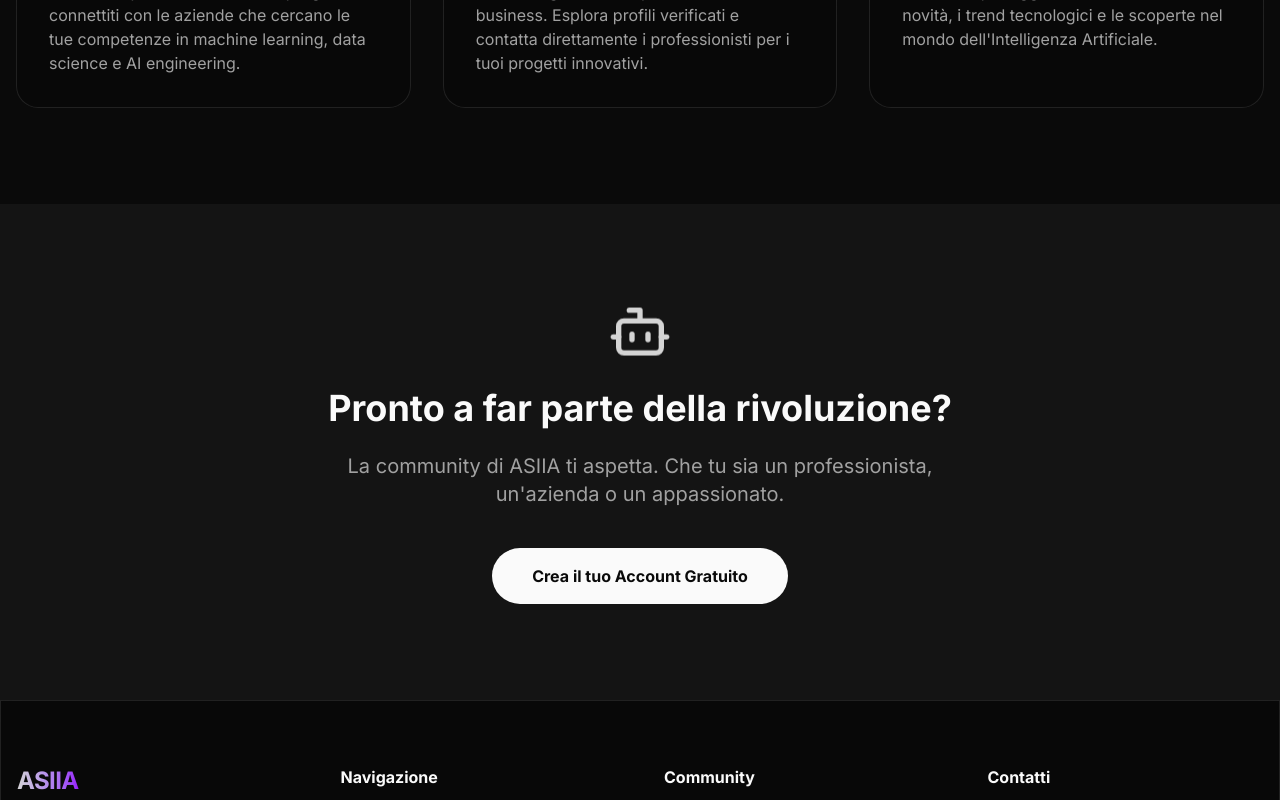
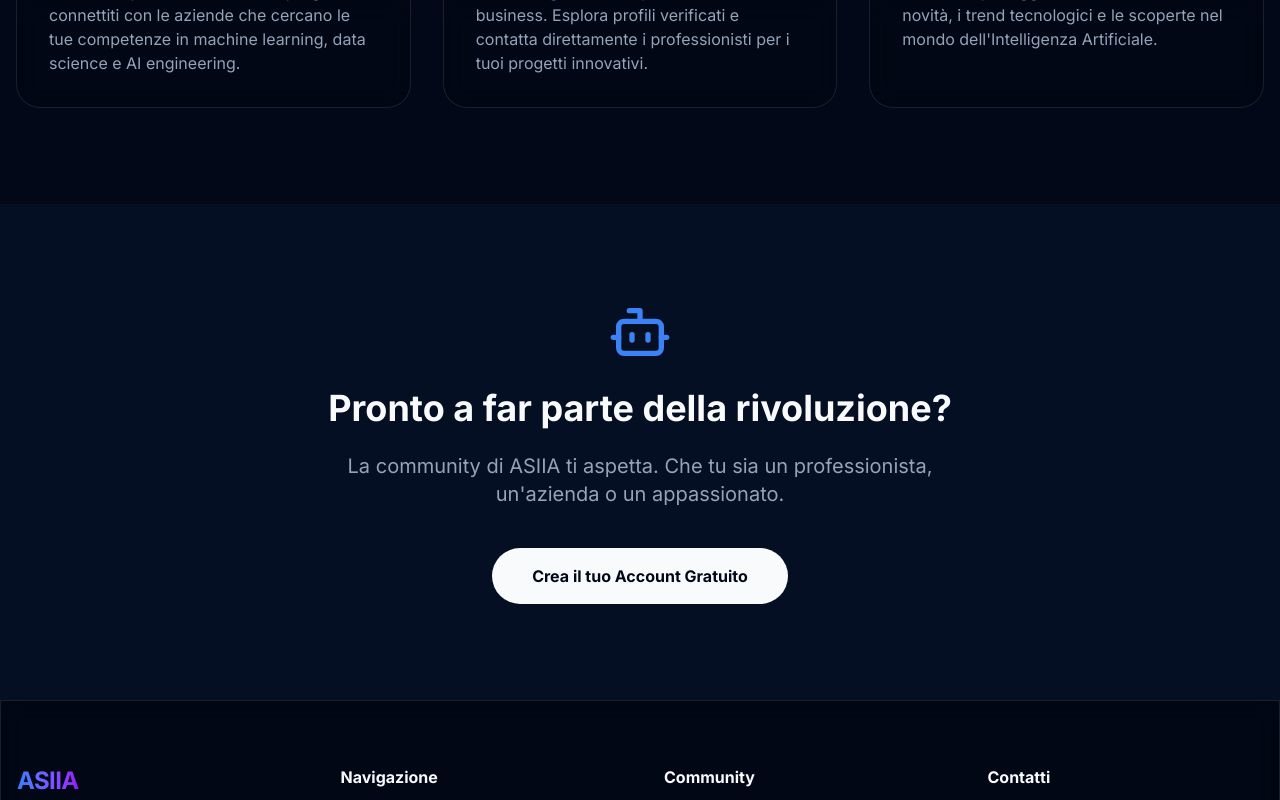
Before and after one commit to gozzellinoeugenio00/asiia, a Next.js app: page / in a window 1280 px wide. Shown: the part 1074-1874 px from the top of the page. Built offline with nearby package versions, Linux system fonts and the light colour scheme; no server answers.

Commit message:
fix color bg

```diff
--- a/src/app/globals.css
+++ b/src/app/globals.css
@@ -1,37 +1,34 @@
 @import "tailwindcss";
 @import "tw-animate-css";
-@import "shadcn/tailwind.css";
 
 @custom-variant dark (&:is(.dark *));
 
 @theme {
+  /* Fonts */
+  --font-sans: var(--font-sans);
+
+  /* Colors - Mapping HSL variables */
+  --color-background: hsl(var(--background));
+  --color-foreground: hsl(var(--foreground));
+  --color-card: hsl(var(--card));
+  --color-card-foreground: hsl(var(--card-foreground));
+  --color-popover: hsl(var(--popover));
+  --color-popover-foreground: hsl(var(--popover-foreground));
+  --color-primary: hsl(var(--primary));
+  --color-primary-foreground: hsl(var(--primary-foreground));
+  --color-secondary: hsl(var(--secondary));
+  --color-secondary-foreground: hsl(var(--secondary-foreground));
+  --color-muted: hsl(var(--muted));
+  --color-muted-foreground: hsl(var(--muted-foreground));
+  --color-accent: hsl(var(--accent));
+  --color-accent-foreground: hsl(var(--accent-foreground));
+  --color-destructive: hsl(var(--destructive));
+  --color-destructive-foreground: hsl(var(--destructive-foreground));
   --color-border: hsl(var(--border));
   --color-input: hsl(var(--input));
   --color-ring: hsl(var(--ring));
-  --color-background: hsl(var(--background));
-  --color-foreground: hsl(var(--foreground));
 
-  --color-primary: hsl(var(--primary));
-  --color-primary-foreground: hsl(var(--primary-foreground));
-
-  --color-secondary: hsl(var(--secondary));
-  --color-secondary-foreground: hsl(var(--secondary-foreground));
-
-  --color-destructive: hsl(var(--destructive));
-  --color-destructive-foreground: hsl(var(--destructive-foreground));
-
-  --color-muted: hsl(var(--muted));
-  --color-muted-foreground: hsl(var(--muted-foreground));
-
-  --color-accent: hsl(var(--accent));
-  --color-accent-foreground: hsl(var(--accent-foreground));
-
-  --color-popover: hsl(var(--popover));
-  --color-popover-foreground: hsl(var(--popover-foreground));
-
-  --color-card: hsl(var(--card));
-  --color-card-foreground: hsl(var(--card-foreground));
-
+  /* Radius */
   --radius-lg: var(--radius);
   --radius-md: calc(var(--radius) - 2px);
   --radius-sm: calc(var(--radius) - 4px);
@@ -39,6 +36,7 @@
 
 @layer base {
   :root {
+    /* Formato Shadcn: solo numeri per permettere a Tailwind di gestire l'opacità */
     --background: 0 0% 100%;
     --foreground: 222.2 84% 4.9%;
     --card: 0 0% 100%;
@@ -58,8 +56,9 @@
     --border: 214.3 31.8% 91.4%;
     --input: 214.3 31.8% 91.4%;
     --ring: 221.2 83.2% 53.3%;
-    --radius: 0.75rem;
+    --radius: 0.5rem;
   }
+
   .dark {
     --background: 222.2 84% 4.9%;
     --foreground: 210 40% 98%;
@@ -81,173 +80,21 @@
     --input: 217.2 32.6% 17.5%;
     --ring: 212.7 26.8% 83.9%;
   }
+
   * {
     @apply border-border outline-ring/50;
   }
-  body {
-    @apply bg-background text-foreground;
-  }
-  html {
-    @apply font-sans;
-  }
-}
 
-@layer base {
-  * {
-    @apply border-border;
-  }
   body {
     @apply bg-background text-foreground;
   }
 }
 
+/* Utilities rimaste invariate */
 .glass {
   @apply bg-white/10 backdrop-blur-md border border-white/20 dark:bg-black/10 dark:border-white/10;
 }
 
-@keyframes float {
-  0% {
-    transform: translateY(0px);
-  }
-  50% {
-    transform: translateY(-10px);
-  }
-  100% {
-    transform: translateY(0px);
-  }
+.gradient-text {
+  @apply bg-clip-text text-transparent bg-gradient-to-r from-blue-500 to-purple-600;
 }
-
-.animate-float {
-  animation: float 6s ease-in-out infinite;
-}
-
-@keyframes float-delay {
-  0% {
-    transform: translateY(0px);
-  }
-  50% {
-    transform: translateY(-10px);
-  }
-  100% {
-    transform: translateY(0px);
-  }
-}
-
-.animate-float-delay {
-  animation: float-delay 6s ease-in-out infinite 2s;
-}
-
-.gradient-text {
-  @apply bg-clip-text text-transparent bg-gradient-to-r from-primary to-purple-600;
-}
-
-:root {
-  --background: oklch(1 0 0);
-  --foreground: oklch(0.145 0 0);
-  --card: oklch(1 0 0);
-  --card-foreground: oklch(0.145 0 0);
-  --popover: oklch(1 0 0);
-  --popover-foreground: oklch(0.145 0 0);
-  --primary: oklch(0.205 0 0);
-  --primary-foreground: oklch(0.985 0 0);
-  --secondary: oklch(0.97 0 0);
-  --secondary-foreground: oklch(0.205 0 0);
-  --muted: oklch(0.97 0 0);
-  --muted-foreground: oklch(0.556 0 0);
-  --accent: oklch(0.97 0 0);
-  --accent-foreground: oklch(0.205 0 0);
-  --destructive: oklch(0.58 0.22 27);
-  --border: oklch(0.922 0 0);
-  --input: oklch(0.922 0 0);
-  --ring: oklch(0.708 0 0);
-  --chart-1: oklch(0.809 0.105 251.813);
-  --chart-2: oklch(0.623 0.214 259.815);
-  --chart-3: oklch(0.546 0.245 262.881);
-  --chart-4: oklch(0.488 0.243 264.376);
-  --chart-5: oklch(0.424 0.199 265.638);
-  --radius: 0.625rem;
-  --sidebar: oklch(0.985 0 0);
-  --sidebar-foreground: oklch(0.145 0 0);
-  --sidebar-primary: oklch(0.205 0 0);
-  --sidebar-primary-foreground: oklch(0.985 0 0);
-  --sidebar-accent: oklch(0.97 0 0);
-  --sidebar-accent-foreground: oklch(0.205 0 0);
-  --sidebar-border: oklch(0.922 0 0);
-  --sidebar-ring: oklch(0.708 0 0);
-}
-
-.dark {
-  --background: oklch(0.145 0 0);
-  --foreground: oklch(0.985 0 0);
-  --card: oklch(0.205 0 0);
-  --card-foreground: oklch(0.985 0 0);
-  --popover: oklch(0.205 0 0);
-  --popover-foreground: oklch(0.985 0 0);
-  --primary: oklch(0.87 0.00 0);
-  --primary-foreground: oklch(0.205 0 0);
-  --secondary: oklch(0.269 0 0);
-  --secondary-foreground: oklch(0.985 0 0);
-  --muted: oklch(0.269 0 0);
-  --muted-foreground: oklch(0.708 0 0);
-  --accent: oklch(0.371 0 0);
-  --accent-foreground: oklch(0.985 0 0);
-  --destructive: oklch(0.704 0.191 22.216);
-  --border: oklch(1 0 0 / 10%);
-  --input: oklch(1 0 0 / 15%);
-  --ring: oklch(0.556 0 0);
-  --chart-1: oklch(0.809 0.105 251.813);
-  --chart-2: oklch(0.623 0.214 259.815);
-  --chart-3: oklch(0.546 0.245 262.881);
-  --chart-4: oklch(0.488 0.243 264.376);
-  --chart-5: oklch(0.424 0.199 265.638);
-  --sidebar: oklch(0.205 0 0);
-  --sidebar-foreground: oklch(0.985 0 0);
-  --sidebar-primary: oklch(0.488 0.243 264.376);
-  --sidebar-primary-foreground: oklch(0.985 0 0);
-  --sidebar-accent: oklch(0.269 0 0);
-  --sidebar-accent-foreground: oklch(0.985 0 0);
-  --sidebar-border: oklch(1 0 0 / 10%);
-  --sidebar-ring: oklch(0.556 0 0);
-}
-
-@theme inline {
-  --font-sans: var(--font-sans);
-  --color-sidebar-ring: var(--sidebar-ring);
-  --color-sidebar-border: var(--sidebar-border);
-  --color-sidebar-accent-foreground: var(--sidebar-accent-foreground);
-  --color-sidebar-accent: var(--sidebar-accent);
-  --color-sidebar-primary-foreground: var(--sidebar-primary-foreground);
-  --color-sidebar-primary: var(--sidebar-primary);
-  --color-sidebar-foreground: var(--sidebar-foreground);
-  --color-sidebar: var(--sidebar);
-  --color-chart-5: var(--chart-5);
-  --color-chart-4: var(--chart-4);
-  --color-chart-3: var(--chart-3);
-  --color-chart-2: var(--chart-2);
-  --color-chart-1: var(--chart-1);
-  --color-ring: var(--ring);
-  --color-input: var(--input);
-  --color-border: var(--border);
-  --color-destructive: var(--destructive);
-  --color-accent-foreground: var(--accent-foreground);
-  --color-accent: var(--accent);
-  --color-muted-foreground: var(--muted-foreground);
-  --color-muted: var(--muted);
-  --color-secondary-foreground: var(--secondary-foreground);
-  --color-secondary: var(--secondary);
-  --color-primary-foreground: var(--primary-foreground);
-  --color-primary: var(--primary);
-  --color-popover-foreground: var(--popover-foreground);
-  --color-popover: var(--popover);
-  --color-card-foreground: var(--card-foreground);
-  --color-card: var(--card);
-  --color-foreground: var(--foreground);
-  --color-background: var(--background);
-  --radius-sm: calc(var(--radius) * 0.6);
-  --radius-md: calc(var(--radius) * 0.8);
-  --radius-lg: var(--radius);
-  --radius-xl: calc(var(--radius) * 1.4);
-  --radius-2xl: calc(var(--radius) * 1.8);
-  --radius-3xl: calc(var(--radius) * 2.2);
-  --radius-4xl: calc(var(--radius) * 2.6);
-}
```
